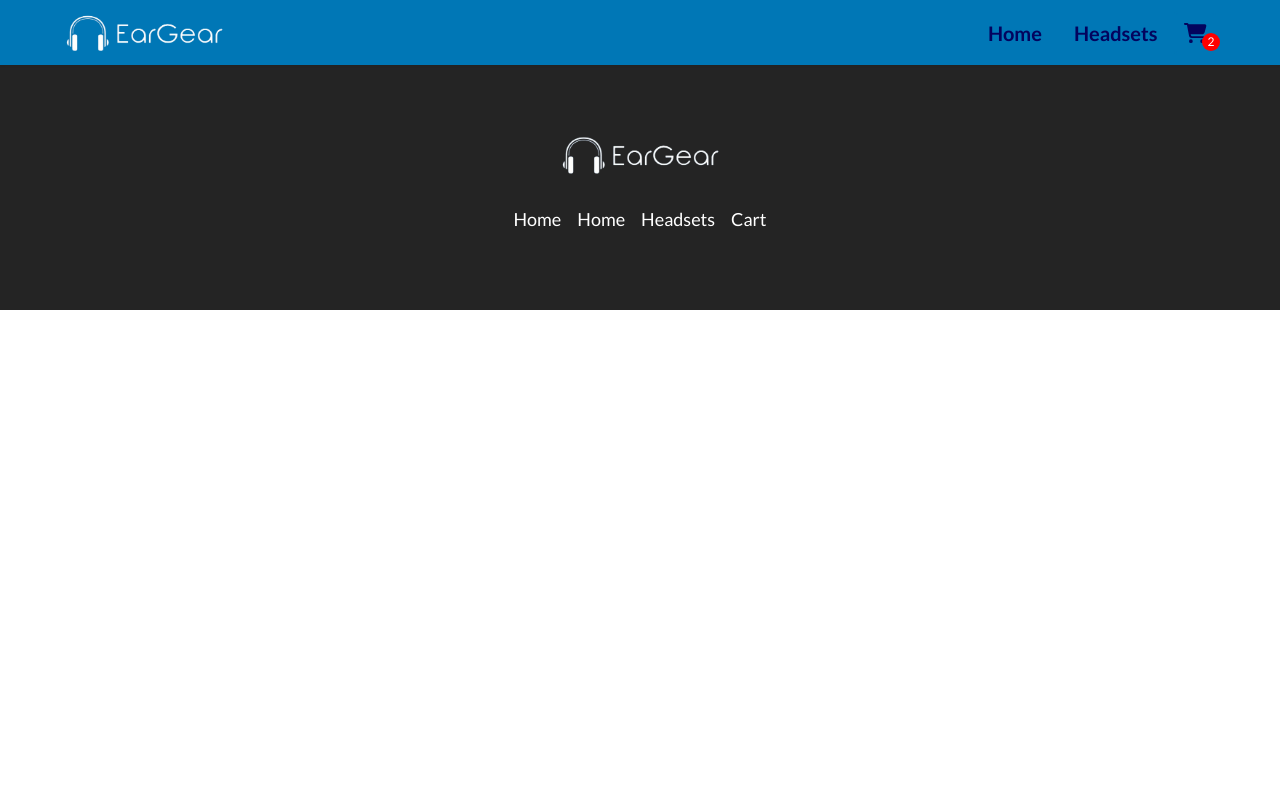
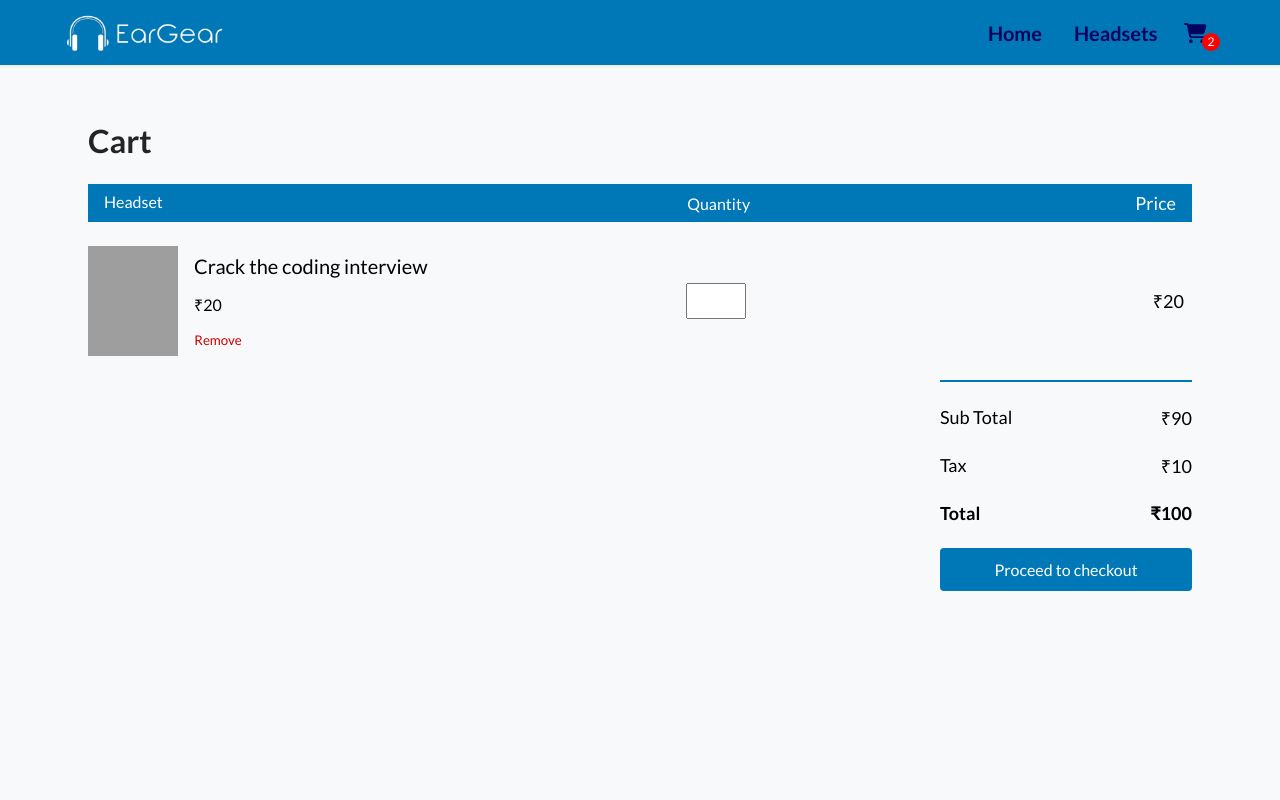
Before and after one commit to Niikkk8/react-ecommerce, a React (Create React App) app: page /cart in a window 1280 px wide. Shown: the top 800 px of the page. Built offline with nearby package versions, Linux system fonts and the light colour scheme; grey boxes are pictures that could not be loaded.

Commit message:
cart router added

```diff
--- a/package.json
+++ b/package.json
@@ -13,7 +13,7 @@
     "@testing-library/user-event": "^13.5.0",
     "react": "^18.2.0",
     "react-dom": "^18.2.0",
-    "react-router-dom": "^5.3.0",
+    "react-router-dom": "^5.3.4",
     "react-scripts": "5.0.1",
     "web-vitals": "^2.1.4"
   },
--- a/src/App.jsx
+++ b/src/App.jsx
@@ -1,21 +1,54 @@
-import  Nav from './components/Nav.jsx'
+import Nav from './components/Nav.jsx'
 import Footer from './components/Footer.jsx';
 import { BrowserRouter as Router, Route } from 'react-router-dom';
 import Home from './pages/Home.jsx';
 import Headsets from './pages/Headsets.jsx';
-import { headsets } from './data';
+import { headsets } from './data.js';
 import Headsetinfo from './pages/Headsetinfo.jsx';
+import Cart from './pages/Cart.jsx';
+import React, { useEffect, useState } from 'react';
 
 function App() {
+  const [cart, setCart] = useState([]);
+
+  function addToCart(headset) {
+    setCart(...cart, headset)
+  }
+
+  useEffect(() => {
+    console.log(cart)
+  }, [cart])
+
+  // const dupeItem = cart.find(item => +item.id === +headset.id)
+  // if  (dupeItem){
+  //   setCart(cart.map(item => {
+  //     if (item.id === dupeItem.id){
+  //       return{
+  //         ...item,
+  //         quantity: item.quantity + 1
+  //       }
+  //     }
+  //     else{
+  //       return item
+  //     }
+  //   }))
+  // }
+  // else{
+  //   setCart([...cart, {...headset, quantity: 1}])
+  // }
+  // useEffect(() => {
+
+  // },[cart])
   return (
     <Router>
-    <div className="App">
-      <Nav />
-      <Route path="/" exact component={Home}/>
-      <Route path="/headsets" exact render={() => <Headsets headsets={headsets}/>} />
-      <Route path="/headsets/1" render={() => <Headsetinfo headsets={headsets}/>}/>
+      <div className="App">
+        <Nav />
+        <Route path="/" exact component={Home} />
+        <Route path="/headsets" exact render={() => <Headsets headsets={headsets} />} />
+        <Route path="/headsets/:id" render={() => <Headsetinfo headsets={headsets} addToCart={addToCart} />} />
+        <Route path="/cart" render={() => <Cart headsets={headsets} />} />
+      </div>
       <Footer />
-    </div>
     </Router>
   );
 }
--- a/src/components/Landing.jsx
+++ b/src/components/Landing.jsx
@@ -1,6 +1,5 @@
 import React from "react";
 import LandingSvg from '../assets/undraw_video_game_night_8h8m.svg';
-import { Link } from "react-router-dom/cjs/react-router-dom.min";
 
 const Landing = () => {
     return(
@@ -11,9 +10,9 @@ const Landing = () => {
                         <div className="header_description">
                             <h1>Change the way you listen.</h1>
                             <h2>Find your dream headset with <span className="blue">EarGear.</span></h2>
-                            <Link to="#features">
+                            <a href="#features">
                                 <button className="btn">Browse Headsets</button>
-                            </Link>
+                            </a>
                         </div>
                         <figure className="header_img-wrapper">
                             <img src={ LandingSvg } alt="" />
--- a/src/components/ui/Headset.jsx
+++ b/src/components/ui/Headset.jsx
@@ -1,35 +1,21 @@
-import { FontAwesomeIcon } from "@fortawesome/react-fontawesome";
-import {Link} from "react-router-dom";
+import { Link } from "react-router-dom";
 import React from "react";
+import Rating from "./Rating";
+import Price from "./Price";
 
 const Headset = ({ headset }) => {
     return (
         <div className="headset">
-            <Link to="/headsets/1">
+            <Link to={`/headsets/${headset.id}`}>
                 <figure className="headset_img-wrapper">
                     <img src={headset.url} alt="" className="headset_img" />
                 </figure>
             </Link>
             <div className="headset_title">
-                <Link to="/headsets/1" className="headset_title-link">{headset.title}</Link>
+                <Link to={`/headsets/${headset.id}`} className="headset_title-link">{headset.title}</Link>
             </div>
-            <div className="headset_ratings">
-                {
-                    new Array(Math.floor(headset.rating)).fill(0).map((_, index)=><FontAwesomeIcon icon="star" key={index}/>)
-                }
-                {
-                    !Number.isInteger(headset.rating) && <FontAwesomeIcon icon="star-half-alt" />
-                }
-            </div>
-            <div className="headset_price">
-                {
-                    headset.salePrice ? (
-                        <>
-                            <span className="headset_price-normal">&#x20B9;{headset.originalPrice}</span>&#x20B9;{headset.salePrice}
-                        </>
-                    ) : (<>&#x20B9;{headset.originalPrice}</>)
-                }
-        </div>
+            <Rating rating={headset.rating} />
+            <Price salePrice={headset.salePrice} originalPrice={headset.originalPrice}/>
         </div >
     )
 }
--- /dev/null
+++ b/src/components/ui/Price.jsx
@@ -0,0 +1,17 @@
+import React from 'react';
+
+const Price = ({salePrice, originalPrice}) => {
+    return (
+        <div className="headset_price">
+            {
+                salePrice ? (
+                    <>
+                        <span className="headset_price-normal">&#x20B9;{originalPrice}</span>&#x20B9;{salePrice}
+                    </>
+                ) : (<>&#x20B9;{originalPrice}</>)
+            }
+        </div>
+    );
+}
+
+export default Price;
--- /dev/null
+++ b/src/components/ui/Rating.jsx
@@ -0,0 +1,21 @@
+import { FontAwesomeIcon } from '@fortawesome/react-fontawesome';
+import React from 'react';
+
+const Rating = ({ rating }) => {
+    return (
+        <div className="headset_ratings">
+            {
+                <div className="headset_ratings">
+                    {
+                        new Array(Math.floor(rating)).fill(0).map((_, index) => <FontAwesomeIcon icon="star" key={index} />)
+                    }
+                    {
+                        !Number.isInteger(rating) && <FontAwesomeIcon icon="star-half-alt" />
+                    }
+                </div>
+            }
+        </div>
+    );
+}
+
+export default Rating;
--- /dev/null
+++ b/src/pages/Cart.jsx
@@ -0,0 +1,65 @@
+import React from 'react';
+
+const Cart = () => {
+    return (
+        <div id="headsets_body">
+            <main id="headsets_main">
+                <div className="headsets container">
+                    <div className="row">
+                        <div className="headset_selected-top">
+                            <h2 className="cart_title">Cart</h2>
+                        </div>
+                        <div className="cart">
+                            <div className="cart_header">
+                                <span className="cart_headset">Headset</span>
+                                <span className="cart_quantity">Quantity</span>
+                                <span className="cart_total">Price</span>
+                            </div>
+                            <div className="cart_body">
+                                <div className="cart_item">
+                                    <div className="cart_headset">
+                                        <img src="https://covers.openlibrary.org/b/id/8091016-L.jpg" alt="" className="cart_headset-img" />
+                                        <div className="cart_headset-info">
+                                            <span className="cart_headset-title">
+                                                Crack the coding interview
+                                            </span>
+                                            <span className="cart_headset-price">
+                                                &#x20B9;20
+                                            </span>
+                                            <button className="cart_headset-remove">
+                                                Remove
+                                            </button>
+                                        </div>
+                                    </div>
+                                    <div className="cart_quantity">
+                                        <input type="number"min={0} max={99} className="cart_input" />
+                                    </div>
+                                    <div className="cart_total">&#x20B9;20</div>
+                                </div>
+                            </div>
+                        </div>
+                        <div className="total">
+                            <div className="total_item total_sub-total">
+                                <span>Sub Total</span>
+                                <span>&#x20B9;90</span>
+                            </div>
+                            <div className="total_item total_tax">
+                                <span>Tax</span>
+                                <span>&#x20B9;10</span>
+                            </div>
+                            <div className="total_item total_price">
+                                <span>Total</span>
+                                <span>&#x20B9;100</span>
+                            </div>
+                            <button className="btn btn_checkout no-cursor" onClick={() => alert("Have a great day!")}>
+                                Proceed to checkout
+                            </button>
+                        </div>
+                    </div>
+                </div>
+            </main>
+        </div>
+    );
+}
+
+export default Cart;
--- a/src/pages/Headsetinfo.jsx
+++ b/src/pages/Headsetinfo.jsx
@@ -1,10 +1,24 @@
-import { FontAwesomeIcon } from '@fortawesome/react-fontawesome';
-import React from 'react';
-import { Link } from 'react-router-dom';
+import { FontAwesomeIcon } from "@fortawesome/react-fontawesome";
+import React, { useState } from "react";
+import { Link, useParams } from "react-router-dom";
+import Rating from "../components/ui/Rating";
+import Price from "../components/ui/Price";
+import Headset from "../components/ui/Headset.jsx"
 
-const Headsetinfo = ({headsets}) => {
+const Headsetinfo = ({ headsets, addToCart }) => {
+    const { id } = useParams();
+    const headset = headsets.find(headset => +headset.id === +id)
+
+    function addHeadsetToCart(headset) {
+        addToCart(headset)
+    }
+
+    function headsetExistsInCart(){
+        return cart.find(headset => headset.id === +id)
+    }
+
     return (
-        <div id='headsets_main'>
+        <div id="headsets_main">
             <main id="headsets_main">
                 <div className="headsets_container">
                     <div className="row">
@@ -12,13 +26,71 @@ const Headsetinfo = ({headsets}) => {
                             <Link to="/headsets" className="headset_link">
                                 <FontAwesomeIcon icon="arrow-left" />
                             </Link>
-                            <Link to="/headset" className='headset_selected-title'></Link>
+                            <Link to="/headsets" className="headset_link">
+                                <h2 className="headset_selected-title-top">Headsets</h2>
+                            </Link>
+                        </div>
+                        <div className="headset_selected">
+                            <figure className="headset_selected-figure">
+                                <img
+                                    src={headset.url}
+                                    alt=""
+                                    className="headset_selected-img"
+                                />
+                            </figure>
+                            <div className="headset_selected-description">
+                                <h2 className="headset_selected-title">
+                                    {headset.title}
+                                </h2>
+                                <Rating rating={headset.rating} />
+                                <div className="headset_selected-price">
+                                    <Price originalPrice={headset.originalPrice} salePrice={headset.salePrice} />
+                                </div>
+                                <div className="headset_summary">
+                                    <h3 className="headset_summary-title">Summary</h3>
+                                    <p className="headset_summary-para">
+                                        Lorem ipsum dolor sit amet consectetur, adipisicing elit.
+                                        Incidunt atque laudantium, exercitationem, quis adipisci
+                                        iste dignissimos illo quam facilis esse mollitia aut?
+                                        Obcaecati id, eum error provident nostrum nam? Eius!
+                                    </p>
+                                    <p className="headset_summary-para">
+                                        Lorem ipsum dolor sit amet consectetur, adipisicing elit.
+                                        Incidunt atque laudantium, exercitationem, quis adipisci
+                                        iste dignissimos illo quam facilis esse mollitia aut?
+                                        Obcaecati id, eum error provident nostrum nam? Eius!
+                                    </p>
+                                </div>
+                                {
+                                    headsetExistsInCart()
+                                    ? (<button className="btn">Checkout</button> )
+                                    : (<button className="btn" onClick={() => addHeadsetToCart(headset)}>Add to Cart</button>)
+                                }
+
+                            </div>
+                        </div>
+                    </div>
+                </div>
+                <div className="headsets_container">
+                    <div className="row">
+                        <div className="headset_selected-top">
+                            <h2 className="headset_selected-title-top">
+                                Recommended Headsets
+                            </h2>
+                        </div>
+                        <div className="headsets">
+                            {
+                                headsets
+                                    .filter(headset => headset.rating === 5 && +headset.id !== +id)
+                                    .slice(0, 4)
+                                    .map(headset => <Headset headset={headset} key={headset.id} />)
+                            }
                         </div>
                     </div>
                 </div>
             </main>
         </div>
     );
-}
+};
 
 export default Headsetinfo;
```
Also changed, not shown: 1 other file (tests, documents, lock files or other folders).
